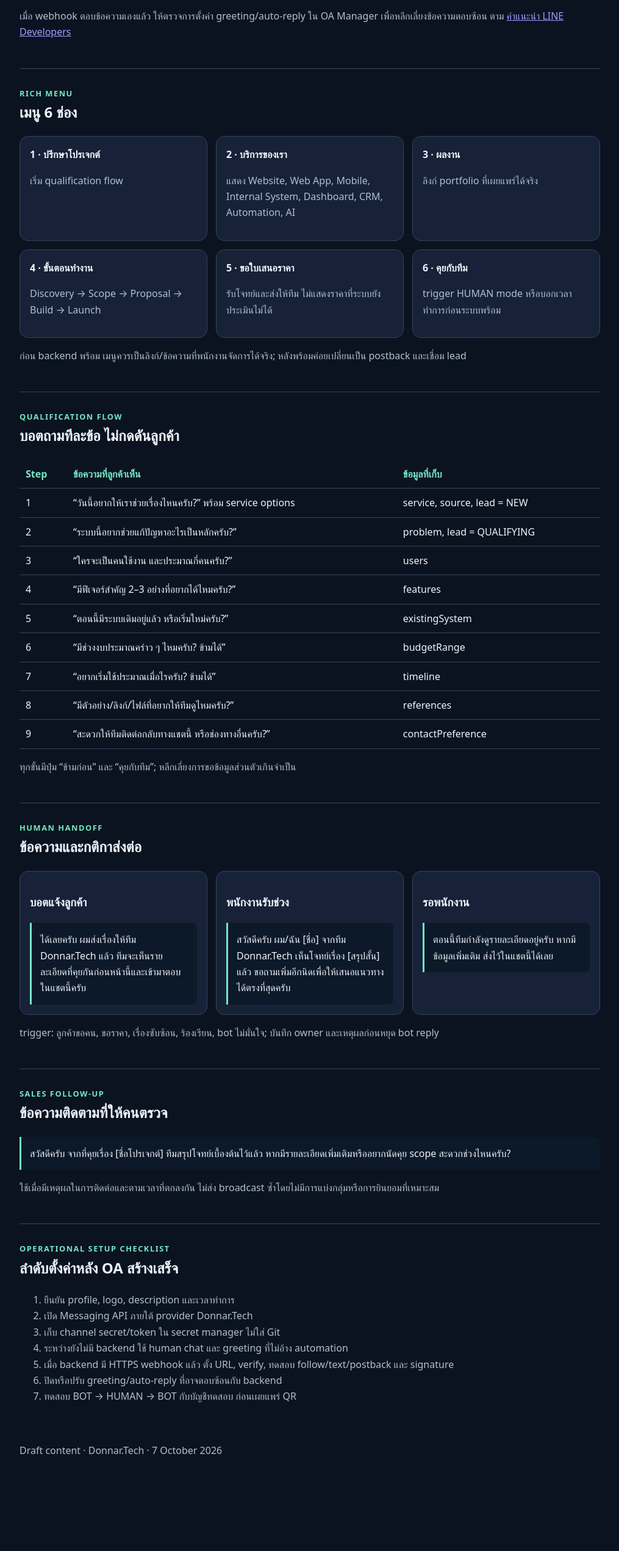
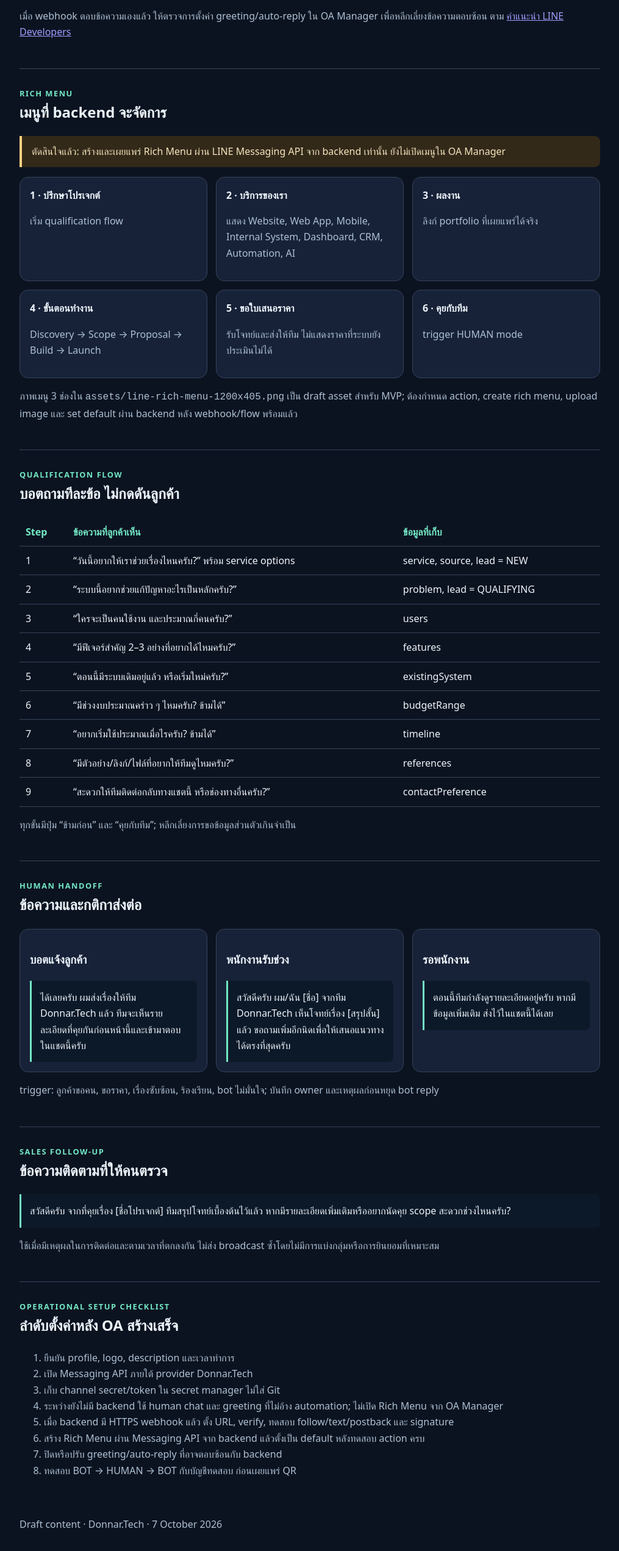
Before and after one commit to Pachara2332/line-backend-donnar-api, a plain HTML site: page docs/donnar-line-oa-content.html in a window 1280 px wide. Shown: the part 1294-3837 px from the top of the page at 61% size, without its empty margins (132-1147 px from the left). Before the commit the page ends 3725 px from the top, so only its background shows below. Drawn offline with Linux system fonts and the light colour scheme.

Commit message:
Record active LINE OA setup and backend rich menu decision

```diff
--- a/docs/donnar-line-oa-content.html
+++ b/docs/donnar-line-oa-content.html
@@ -12,7 +12,7 @@
 
 คุณเลือกหัวข้อด้านล่าง หรือพิมพ์เล่าโจทย์ได้เลย
 ถ้าอยากคุยกับพนักงาน พิมพ์ “คุยกับคน” ได้ทุกเมื่อครับ</div><p>เมื่อ webhook ตอบข้อความเองแล้ว ให้ตรวจการตั้งค่า greeting/auto-reply ใน OA Manager เพื่อหลีกเลี่ยงข้อความตอบซ้อน ตาม <a href="https://developers.line.biz/en/docs/messaging-api/building-bot/">คำแนะนำ LINE Developers</a></p></section>
-<section><div class="tag">Rich menu</div><h2>เมนู 6 ช่อง</h2><div class="grid"><div class="card"><strong>1 · ปรึกษาโปรเจกต์</strong><p>เริ่ม qualification flow</p></div><div class="card"><strong>2 · บริการของเรา</strong><p>แสดง Website, Web App, Mobile, Internal System, Dashboard, CRM, Automation, AI</p></div><div class="card"><strong>3 · ผลงาน</strong><p>ลิงก์ portfolio ที่เผยแพร่ได้จริง</p></div><div class="card"><strong>4 · ขั้นตอนทำงาน</strong><p>Discovery → Scope → Proposal → Build → Launch</p></div><div class="card"><strong>5 · ขอใบเสนอราคา</strong><p>รับโจทย์และส่งให้ทีม ไม่แสดงราคาที่ระบบยังประเมินไม่ได้</p></div><div class="card"><strong>6 · คุยกับทีม</strong><p>trigger HUMAN mode หรือบอกเวลาทำการก่อนระบบพร้อม</p></div></div><p>ก่อน backend พร้อม เมนูควรเป็นลิงก์/ข้อความที่พนักงานจัดการได้จริง; หลังพร้อมค่อยเปลี่ยนเป็น postback และเชื่อม lead</p></section>
+<section><div class="tag">Rich menu</div><h2>เมนูที่ backend จะจัดการ</h2><p class="note">ตัดสินใจแล้ว: สร้างและเผยแพร่ Rich Menu ผ่าน LINE Messaging API จาก backend เท่านั้น ยังไม่เปิดเมนูใน OA Manager</p><div class="grid"><div class="card"><strong>1 · ปรึกษาโปรเจกต์</strong><p>เริ่ม qualification flow</p></div><div class="card"><strong>2 · บริการของเรา</strong><p>แสดง Website, Web App, Mobile, Internal System, Dashboard, CRM, Automation, AI</p></div><div class="card"><strong>3 · ผลงาน</strong><p>ลิงก์ portfolio ที่เผยแพร่ได้จริง</p></div><div class="card"><strong>4 · ขั้นตอนทำงาน</strong><p>Discovery → Scope → Proposal → Build → Launch</p></div><div class="card"><strong>5 · ขอใบเสนอราคา</strong><p>รับโจทย์และส่งให้ทีม ไม่แสดงราคาที่ระบบยังประเมินไม่ได้</p></div><div class="card"><strong>6 · คุยกับทีม</strong><p>trigger HUMAN mode</p></div></div><p>ภาพเมนู 3 ช่องใน <code>assets/line-rich-menu-1200x405.png</code> เป็น draft asset สำหรับ MVP; ต้องกำหนด action, create rich menu, upload image และ set default ผ่าน backend หลัง webhook/flow พร้อมแล้ว</p></section>
 <section><div class="tag">Qualification flow</div><h2>บอตถามทีละข้อ ไม่กดดันลูกค้า</h2><table><thead><tr><th>Step</th><th>ข้อความที่ลูกค้าเห็น</th><th>ข้อมูลที่เก็บ</th></tr></thead><tbody>
 <tr><td>1</td><td>“วันนี้อยากให้เราช่วยเรื่องไหนครับ?” พร้อม service options</td><td>service, source, lead = NEW</td></tr>
 <tr><td>2</td><td>“ระบบนี้อยากช่วยแก้ปัญหาอะไรเป็นหลักครับ?”</td><td>problem, lead = QUALIFYING</td></tr>
@@ -26,5 +26,5 @@
 </tbody></table><p>ทุกขั้นมีปุ่ม “ข้ามก่อน” และ “คุยกับทีม”; หลีกเลี่ยงการขอข้อมูลส่วนตัวเกินจำเป็น</p></section>
 <section><div class="tag">Human handoff</div><h2>ข้อความและกติกาส่งต่อ</h2><div class="grid"><div class="card"><h3>บอตแจ้งลูกค้า</h3><div class="copy">ได้เลยครับ ผมส่งเรื่องให้ทีม Donnar.Tech แล้ว ทีมจะเห็นรายละเอียดที่คุยกันก่อนหน้านี้และเข้ามาตอบในแชตนี้ครับ</div></div><div class="card"><h3>พนักงานรับช่วง</h3><div class="copy">สวัสดีครับ ผม/ฉัน [ชื่อ] จากทีม Donnar.Tech เห็นโจทย์เรื่อง [สรุปสั้น] แล้ว ขอถามเพิ่มอีกนิดเพื่อให้เสนอแนวทางได้ตรงที่สุดครับ</div></div><div class="card"><h3>รอพนักงาน</h3><div class="copy">ตอนนี้ทีมกำลังดูรายละเอียดอยู่ครับ หากมีข้อมูลเพิ่มเติม ส่งไว้ในแชตนี้ได้เลย</div></div></div><p>trigger: ลูกค้าขอคน, ขอราคา, เรื่องซับซ้อน, ร้องเรียน, bot ไม่มั่นใจ; บันทึก owner และเหตุผลก่อนหยุด bot reply</p></section>
 <section><div class="tag">Sales follow-up</div><h2>ข้อความติดตามที่ให้คนตรวจ</h2><div class="copy">สวัสดีครับ จากที่คุยเรื่อง [ชื่อโปรเจกต์] ทีมสรุปโจทย์เบื้องต้นไว้แล้ว หากมีรายละเอียดเพิ่มเติมหรืออยากนัดคุย scope สะดวกช่วงไหนครับ?</div><p>ใช้เมื่อมีเหตุผลในการติดต่อและตามเวลาที่ตกลงกัน ไม่ส่ง broadcast ซ้ำโดยไม่มีการแบ่งกลุ่มหรือการยินยอมที่เหมาะสม</p></section>
-<section><div class="tag">Operational setup checklist</div><h2>ลำดับตั้งค่าหลัง OA สร้างเสร็จ</h2><ol><li>ยืนยัน profile, logo, description และเวลาทำการ</li><li>เปิด Messaging API ภายใต้ provider Donnar.Tech</li><li>เก็บ channel secret/token ใน secret manager ไม่ใส่ Git</li><li>ระหว่างยังไม่มี backend ใช้ human chat และ greeting ที่ไม่อ้าง automation</li><li>เมื่อ backend มี HTTPS webhook แล้ว ตั้ง URL, verify, ทดสอบ follow/text/postback และ signature</li><li>ปิดหรือปรับ greeting/auto-reply ที่อาจตอบซ้อนกับ backend</li><li>ทดสอบ BOT → HUMAN → BOT กับบัญชีทดสอบ ก่อนเผยแพร่ QR</li></ol></section>
+<section><div class="tag">Operational setup checklist</div><h2>ลำดับตั้งค่าหลัง OA สร้างเสร็จ</h2><ol><li>ยืนยัน profile, logo, description และเวลาทำการ</li><li>เปิด Messaging API ภายใต้ provider Donnar.Tech</li><li>เก็บ channel secret/token ใน secret manager ไม่ใส่ Git</li><li>ระหว่างยังไม่มี backend ใช้ human chat และ greeting ที่ไม่อ้าง automation; ไม่เปิด Rich Menu จาก OA Manager</li><li>เมื่อ backend มี HTTPS webhook แล้ว ตั้ง URL, verify, ทดสอบ follow/text/postback และ signature</li><li>สร้าง Rich Menu ผ่าน Messaging API จาก backend แล้วตั้งเป็น default หลังทดสอบ action ครบ</li><li>ปิดหรือปรับ greeting/auto-reply ที่อาจตอบซ้อนกับ backend</li><li>ทดสอบ BOT → HUMAN → BOT กับบัญชีทดสอบ ก่อนเผยแพร่ QR</li></ol></section>
 <footer><p>Draft content · Donnar.Tech · 7 October 2026</p></footer></main></body></html>
```
Also changed, not shown: README.md, assets/line-rich-menu-1200x405.png (added).
